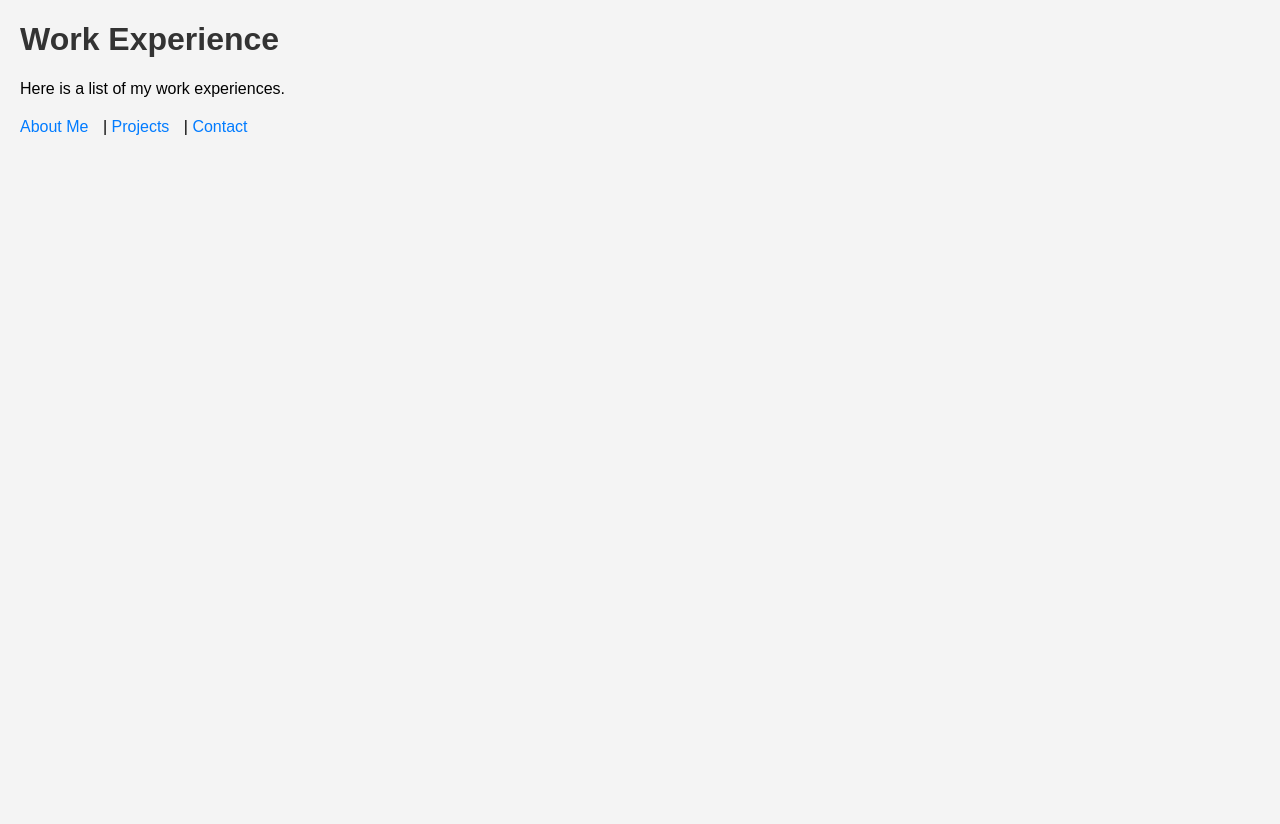
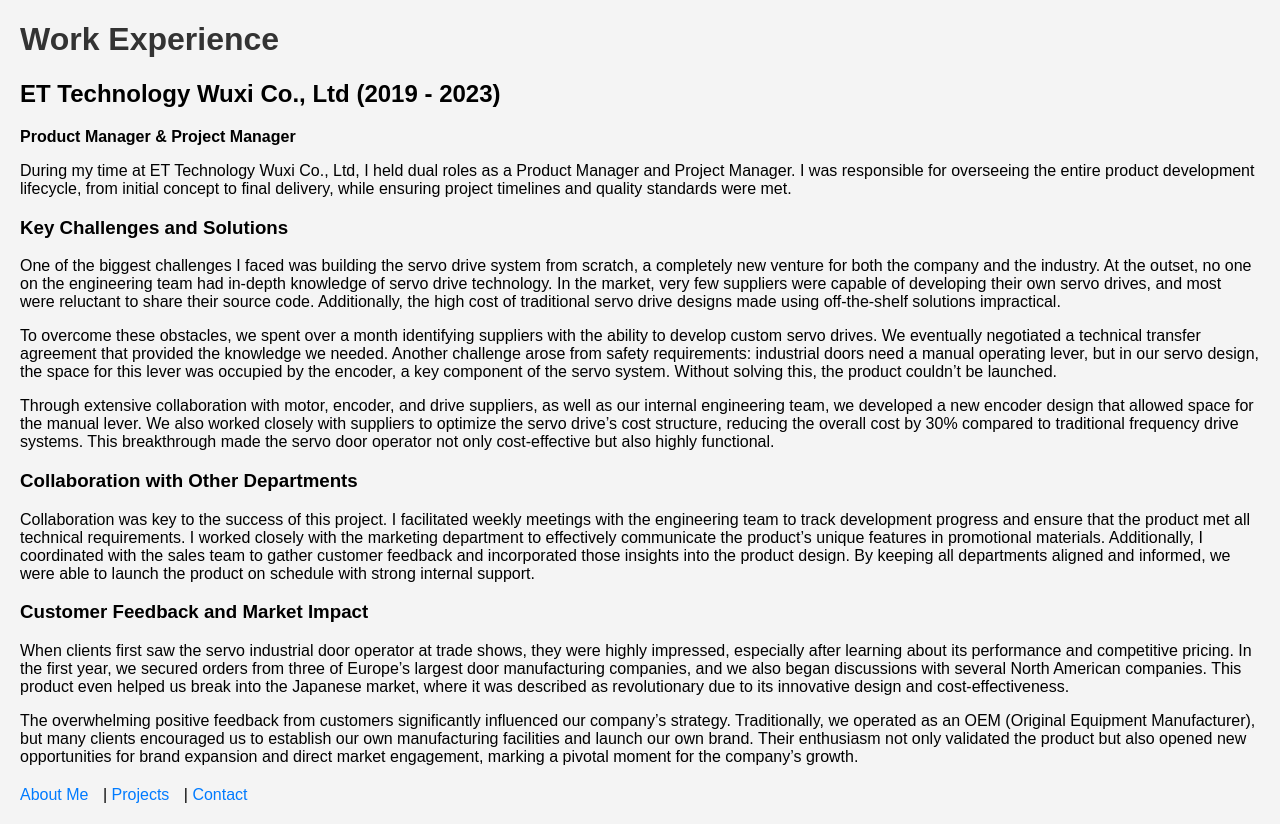
Before and after one commit to Lelouch-Vi-Britannia/Lelouch-Vi-Britannia.github.io, a plain HTML site: page work-experience.html in a window 1280 px wide. Before the commit the page ends 800 px from the top, so only its background shows below. Drawn offline with Linux system fonts and the light colour scheme.

Commit message:
-Added content to work-experience

```diff
--- a/work-experience.html
+++ b/work-experience.html
@@ -8,7 +8,38 @@
 </head>
 <body>
 <h1>Work Experience</h1>
-    <p>Here is a list of my work experiences.</p>
+
+<h2>ET Technology Wuxi Co., Ltd (2019 - 2023)</h2>
+<p><strong>Product Manager & Project Manager</strong></p>
+
+<p>
+    During my time at ET Technology Wuxi Co., Ltd, I held dual roles as a Product Manager and Project Manager. I was responsible for overseeing the entire product development lifecycle, from initial concept to final delivery, while ensuring project timelines and quality standards were met.
+</p>
+
+<h3>Key Challenges and Solutions</h3>
+<p>
+    One of the biggest challenges I faced was building the servo drive system from scratch, a completely new venture for both the company and the industry. At the outset, no one on the engineering team had in-depth knowledge of servo drive technology. In the market, very few suppliers were capable of developing their own servo drives, and most were reluctant to share their source code. Additionally, the high cost of traditional servo drive designs made using off-the-shelf solutions impractical.
+</p>
+<p>
+    To overcome these obstacles, we spent over a month identifying suppliers with the ability to develop custom servo drives. We eventually negotiated a technical transfer agreement that provided the knowledge we needed. Another challenge arose from safety requirements: industrial doors need a manual operating lever, but in our servo design, the space for this lever was occupied by the encoder, a key component of the servo system. Without solving this, the product couldn’t be launched.
+</p>
+<p>
+    Through extensive collaboration with motor, encoder, and drive suppliers, as well as our internal engineering team, we developed a new encoder design that allowed space for the manual lever. We also worked closely with suppliers to optimize the servo drive’s cost structure, reducing the overall cost by 30% compared to traditional frequency drive systems. This breakthrough made the servo door operator not only cost-effective but also highly functional.
+</p>
+
+<h3>Collaboration with Other Departments</h3>
+<p>
+    Collaboration was key to the success of this project. I facilitated weekly meetings with the engineering team to track development progress and ensure that the product met all technical requirements. I worked closely with the marketing department to effectively communicate the product’s unique features in promotional materials. Additionally, I coordinated with the sales team to gather customer feedback and incorporated those insights into the product design. By keeping all departments aligned and informed, we were able to launch the product on schedule with strong internal support.
+</p>
+
+<h3>Customer Feedback and Market Impact</h3>
+<p>
+    When clients first saw the servo industrial door operator at trade shows, they were highly impressed, especially after learning about its performance and competitive pricing. In the first year, we secured orders from three of Europe’s largest door manufacturing companies, and we also began discussions with several North American companies. This product even helped us break into the Japanese market, where it was described as revolutionary due to its innovative design and cost-effectiveness.
+</p>
+<p>
+    The overwhelming positive feedback from customers significantly influenced our company’s strategy. Traditionally, we operated as an OEM (Original Equipment Manufacturer), but many clients encouraged us to establish our own manufacturing facilities and launch our own brand. Their enthusiasm not only validated the product but also opened new opportunities for brand expansion and direct market engagement, marking a pivotal moment for the company’s growth.
+</p>
+
 <nav>
     <a href="/">About Me</a> |
     <a href="/projects">Projects</a> |
```
Also changed, not shown: contact.html (+1 -1 lines). Lines whose indentation alone changed are shown as unchanged.
